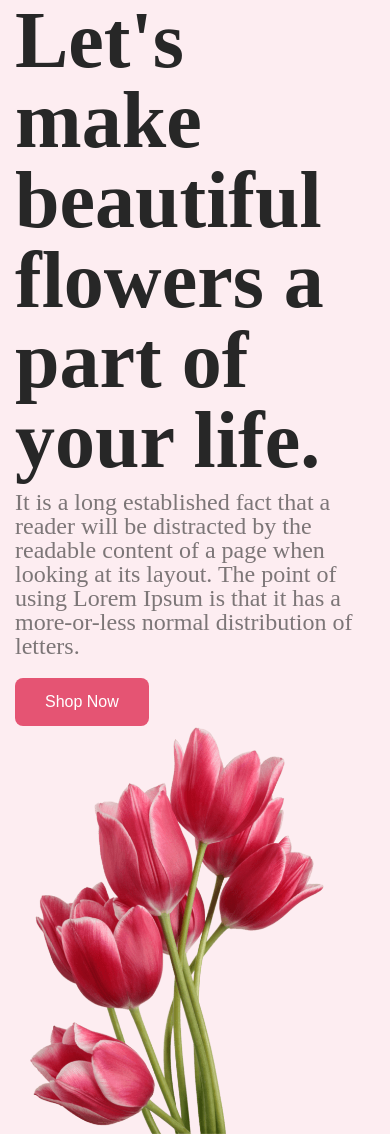
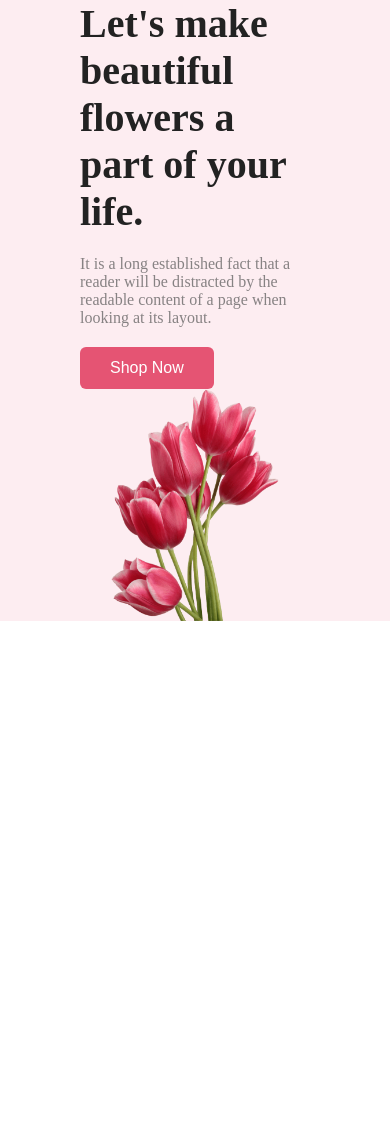
Before and after one commit to imrannhossain/flower-shop, a plain HTML site: page flower.html in a window 390 px wide. After the commit the page ends 844 px from the top, so only its background shows below. Drawn offline with Linux system fonts and the light colour scheme.

Commit message:
added new header section

```diff
--- a/flower-style/style.css
+++ b/flower-style/style.css
@@ -1,66 +1,73 @@
 * {
     margin: 0;
     padding: 0;
-  box-sizing: border-box;
 }
 
-.header {
-  display: flex;
-  background: rgba(229, 84, 115, 0.1);
-  width: 100%;
-  height: 100vh;
-  justify-content: space-around;
-  align-items: center;
-  padding: 0 150px;
+.container {
+    background-color: rgba(229, 84, 115, 0.1);
+    display: grid;
+    grid-template-columns: repeat(2, 1fr);
+    justify-content: center;
+    height: auto;
+    place-items: center;
+    padding: 0 80px;
+
 }
 
-.text h2 {
-  color: rgb(39, 39, 39);
-  font-size: 5rem;
-  font-weight: 800;
-  line-height: 5rem;
+.text-section {
+    display: flex;
+    flex-direction: column;
+    gap: 20px;
+    justify-content: center;
 }
 
-.text p {
-  color: rgba(39, 39, 39, 0.6);
-  font-size: 1.5rem;
-  font-weight: 400;
-  line-height: 1.5rem;
-  margin-top: 10px;
+.text-section h1 {
+    font-size: 4rem;
+    font-weight: bold;
+    color: #222;
 }
 
-.text-image img {
-  width: 600px;
-  height: auto;
-  display: block;
+.text-section p {
+    font-size: 1rem;
+    color: #555;
+    max-width: 500px;
+    opacity: 0.7;
 }
 
-.btn {
+.text-section button {
+    padding: 12px 30px;
     border: none;
-  border-radius: 8px;
-  background: rgb(229, 84, 115);
-  color: rgb(255, 255, 255);
-  margin-top: 20px;
-  padding: 20px 43px;
+    border-radius: 6px;
+    background-color: #e55473;
+    color: white;
+    font-size: 1rem;
     cursor: pointer;
 }
 
 
-@media screen and (max-width: 576px) {
-  .header {
-    flex-direction: column;
-    height: auto;
-    padding: 0 15px;
-    width: 100%;
+
+@media screen and (max-width:576px) {
+
+    .container {
+        grid-template-columns: 1fr;
     }
 
-   .text-image img {
-    width: 90%;
-    height: auto;
+    .text-section h1 {
+        font-size: 2.5rem;
+        font-weight: bold;
+        color: #222;
+        align-self: flex-start;
     }
 
-  .btn {
-    padding: 15px 30px;
-    font-size: 1rem;
+    .image-section img {
+        width: 80%;
+        height: auto;
+
     }
+
+    .image-section {
+        display: flex;
+        justify-content: center;
     }
+
+}
--- a/flower.html
+++ b/flower.html
@@ -1,39 +1,22 @@
 <!DOCTYPE html>
 <html lang="en">
-
 <head>
   <meta charset="UTF-8">
-    <meta name="viewport" content="width=device-width, initial-scale=1.0">
-    <title>My FlowerShop website</title>
+  <title>Flower Section</title>
   <link rel="stylesheet" href="flower-style/style.css">
 </head>
-
 <body>
-    <header class="header">
-        <div class="text">
-            <h2>Let's make beautiful flowers a part of your life.</h2>
-            <p>It is a long established fact that a reader will be distracted by the readable content of a page when looking at its layout. The point of using Lorem Ipsum is that it has a more-or-less normal distribution of letters.</p>
-            <button class="btn">Shop Now</button>
+  <div class="container">
+    <div class="text-section">
+      <h1>Let's make <br>  beautiful flowers a <br>
+        part of your life.</h1>
+      <p>It is a long established fact that a reader will be distracted by the readable content of a page when looking at its layout.</p>
+     <div class="btn"><button>Shop Now</button></div>
     </div>
 
-        <div class="text-image">
-            <img src="Flower Asset/pngwing 10.png" alt="">
+    <div class="image-section">
+      <img src="Flower Asset/pngwing 10.png" alt="flowers" />
     </div>
-
-
-
-    </header>
-
-
-
-
-
-    <main class="main">
-
-    </main>
-    <footer class="footer">
-
-    </footer>
+  </div>
 </body>
-
 </html>
```
Lines whose indentation alone changed are shown as unchanged.
